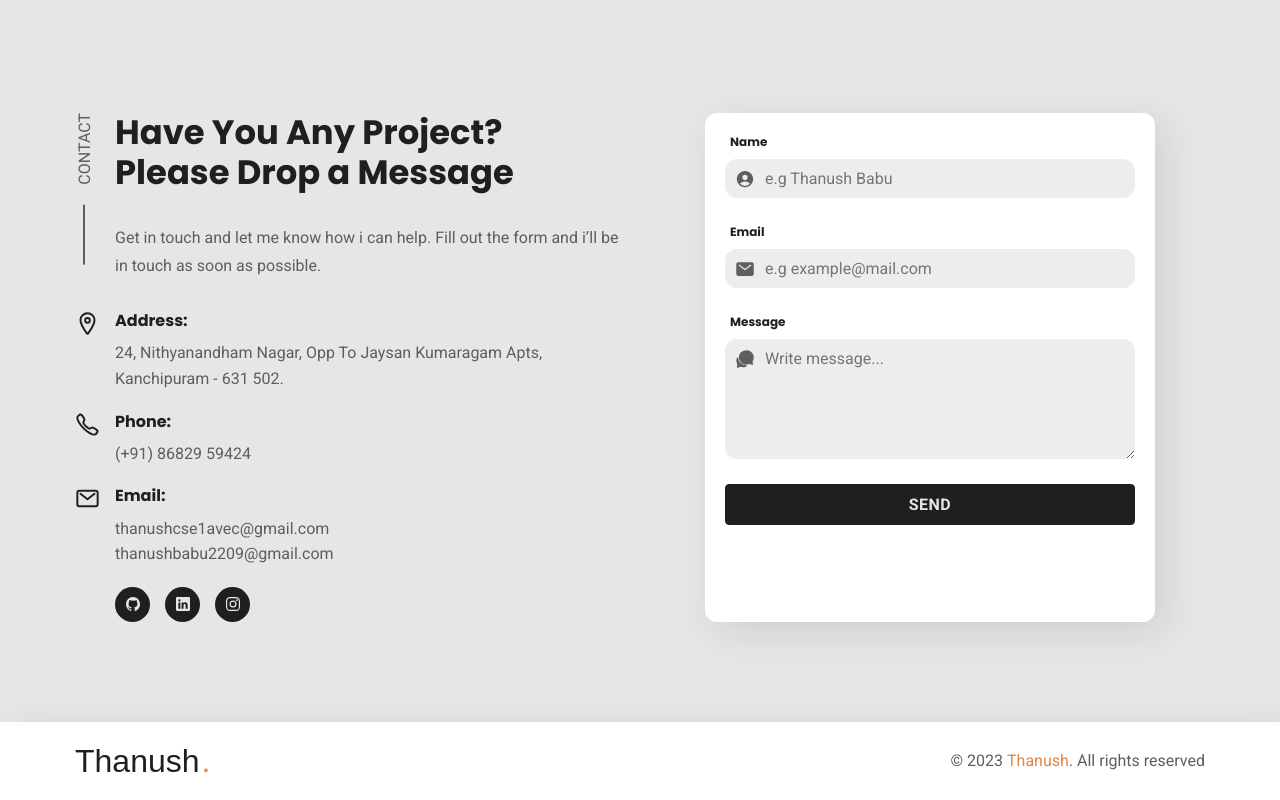
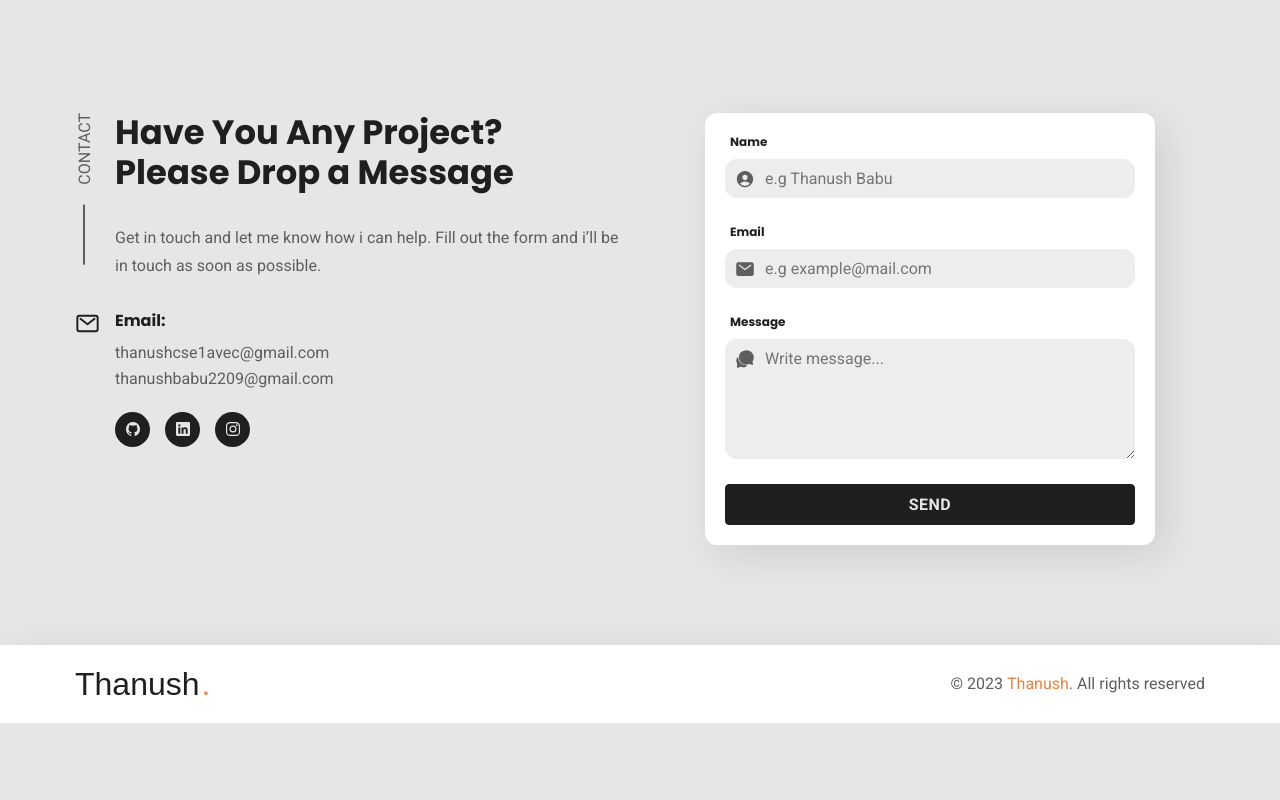
Before and after one commit to Thanush-Babu/thanush-babu-portfolio-deployment, a plain HTML site: page index.html in a window 1280 px wide. Shown: the part 3133-3933 px from the top of the page. After the commit the page ends 3856 px from the top, so only its background shows below. Drawn offline with nearby package versions, Linux system fonts and the light colour scheme; a web font is replaced by a local one.

Commit message:
Update index.html
Address and contact removed

```diff
--- a/index.html
+++ b/index.html
@@ -731,7 +731,7 @@
             </p>
 
             <ul class="contact-list">
-              <li class="contact-list-item">
+<!--               <li class="contact-list-item">
                 <div class="contact-item-icon">
                   <ion-icon name="location-outline"></ion-icon>
                 </div>
@@ -758,7 +758,7 @@
                     >(+91) 86829 59424</a
                   >
                 </div>
-              </li>
+              </li> -->
 
               <li class="contact-list-item">
                 <div class="contact-item-icon">
```
